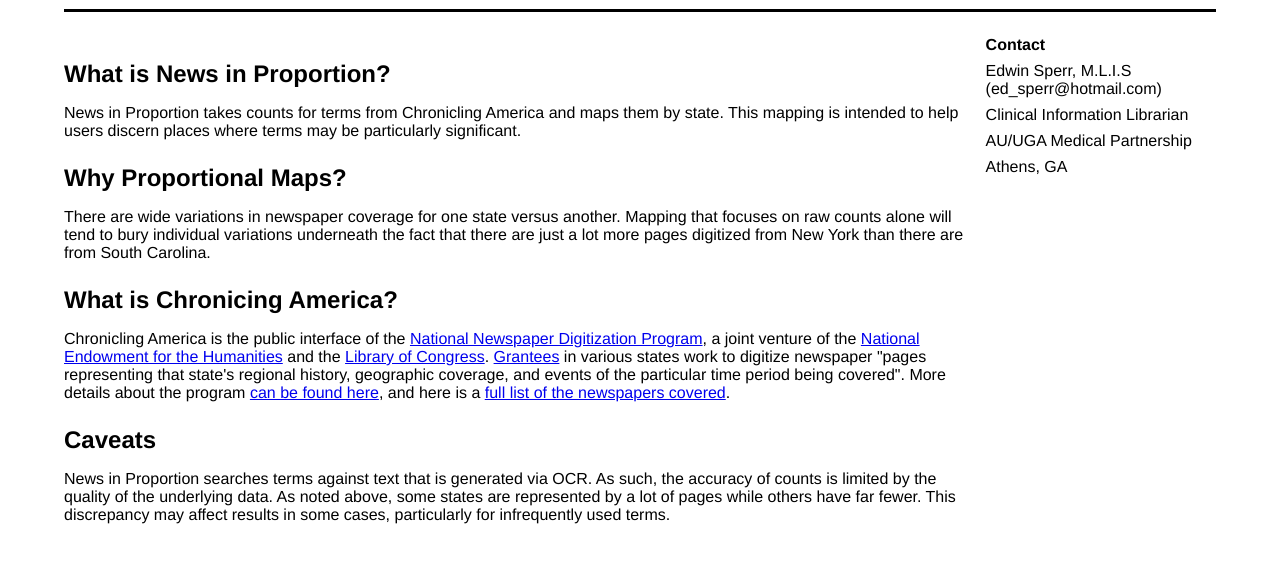
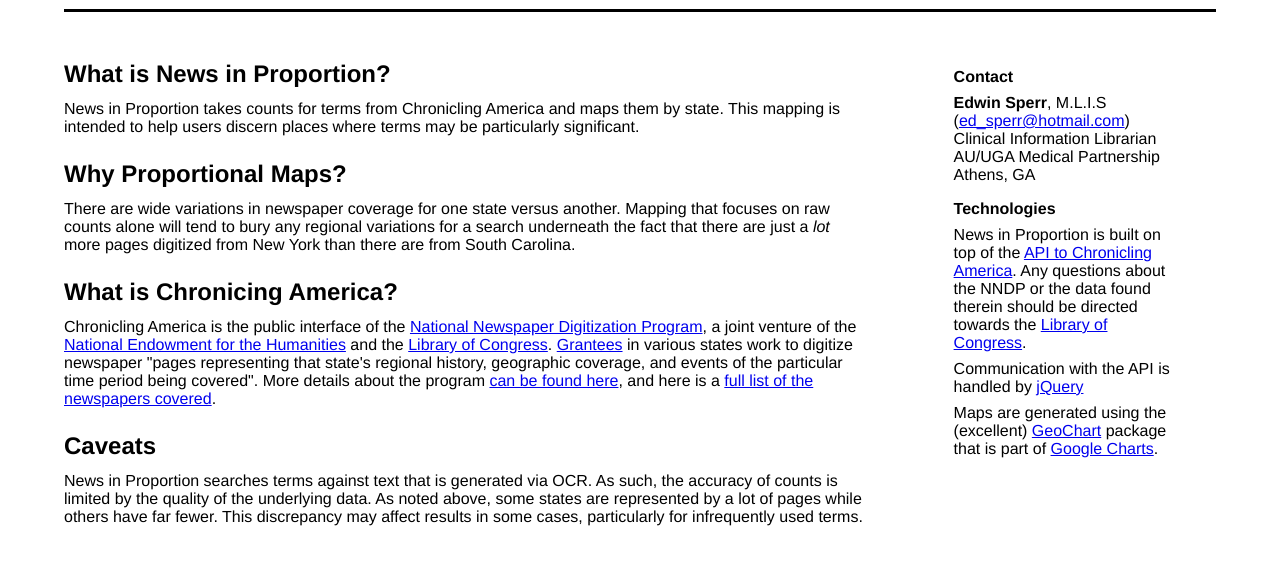
Before and after one commit to esperr/newsinproportion, a plain HTML site: page about.html in a window 1280 px wide. Shown: the part 99-664 px from the top of the page. Drawn offline with nearby package versions, Linux system fonts and the light colour scheme.

Commit message:
Added content and tw

```diff
--- a/about.html
+++ b/about.html
@@ -18,7 +18,7 @@
 <h1>About News in Proportion</h1>
 </div>
 
-<div id="main">
+<div id="explaining">
 
   <h2>What is News in Proportion?</h2>
 <p>News in Proportion takes counts for terms from Chronicling America and maps them by state. This mapping is intended to help users discern places where terms may be particularly
@@ -26,8 +26,9 @@
 
 <h2>Why Proportional Maps?</h2>
 
-<p>There are wide variations in newspaper coverage for one state versus another. Mapping that focuses on raw counts alone will tend to bury individual variations underneath the fact that
-there are just a lot more pages digitized from New York than there are from South Carolina.</p>
+<p>There are wide variations in newspaper coverage for one state versus another. Mapping that focuses on raw counts alone
+  will tend to bury any regional variations for a search underneath the fact that
+there are just a <em>lot</em> more pages digitized from New York than there are from South Carolina.</p>
 
 <h2>What is Chronicing America?</h2>
 
@@ -43,12 +44,24 @@
 
 </div>
 
-<div id="past">
+<div id="credits">
   <h4>Contact</h4>
-  <p>Edwin Sperr, M.L.I.S (ed_sperr@hotmail.com)</p>
-  <p>Clinical Information Librarian</p>
-  <p>AU/UGA Medical Partnership</p>
-  <p>Athens, GA</p>
+  <p><strong>Edwin Sperr</strong>, M.L.I.S (<a href="mailto:ed_sperr@hotmail.com">ed_sperr@hotmail.com</a>)<br/>
+  Clinical Information Librarian<br/>
+  AU/UGA Medical Partnership<br/>
+  Athens, GA<br/>
+  </p>
+
+
+  <h4>Technologies</h4>
+  <p>News in Proportion is built on top of the <a href="http://chroniclingamerica.loc.gov/about/api/">API to Chronicling America</a>. Any questions about the NNDP or the data found therein should be directed
+  towards the <a href="http://www.loc.gov/rr/askalib/ask-news.html">Library of Congress</a>.</p>
+
+  <p>Communication with the API is handled by <a href="https://jquery.com/">jQuery</a></p>
+
+  <p>Maps are generated using the (excellent) <a href="https://developers.google.com/chart/interactive/docs/gallery/geochart">GeoChart</a> package that is part of <a href="https://developers.google.com/chart/">Google Charts</a>.</p>
+
+
 </div>
 
 
```
